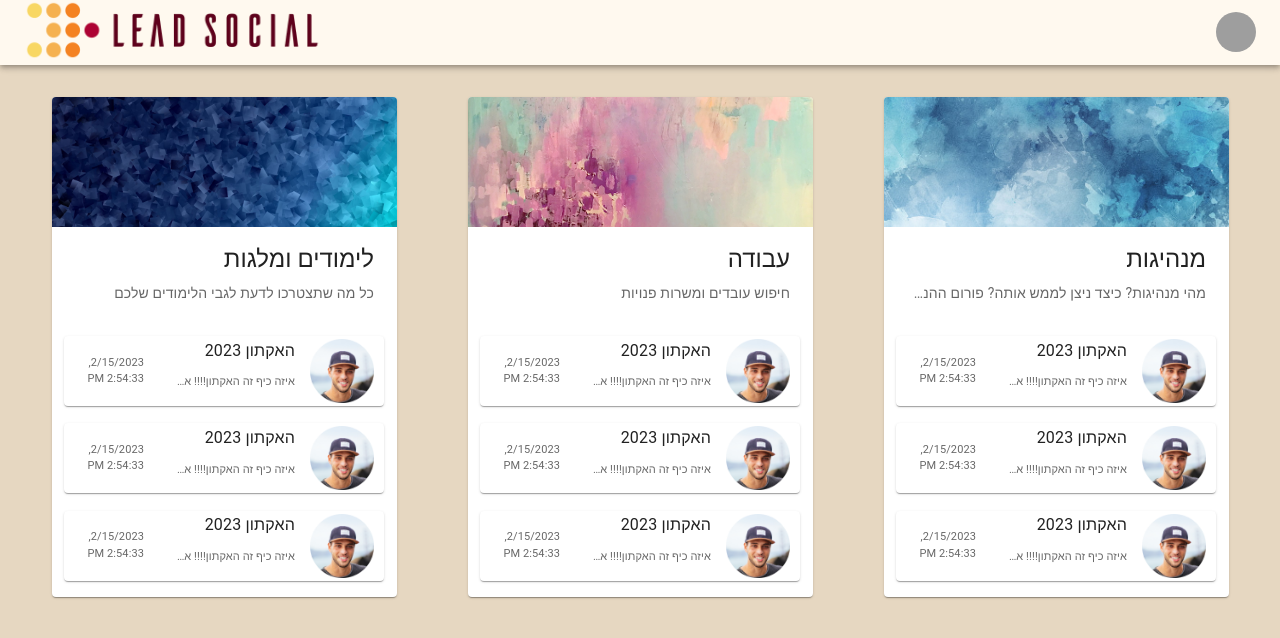
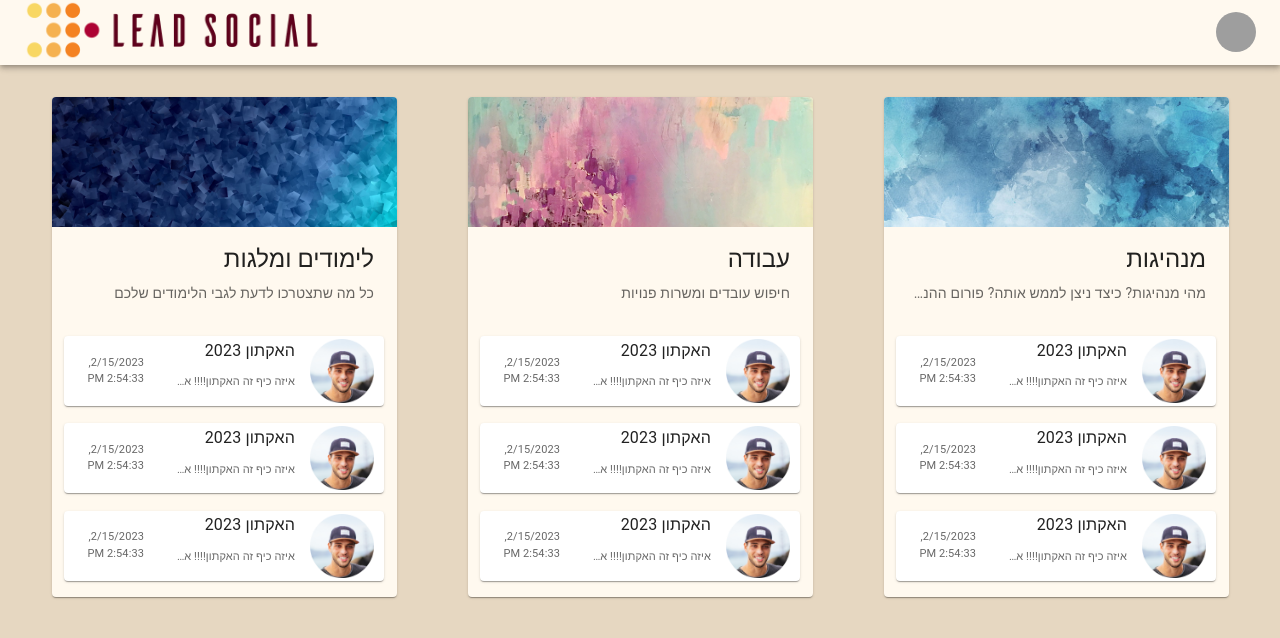
Before and after one commit to stavby/lead-forums-client, a React (Create React App) app: page / in a window 1280 px wide. Shown: the top 638 px of the page. Built offline with nearby package versions, Linux system fonts and the light colour scheme; grey boxes are pictures that could not be loaded.

Commit message:
Topic Card background color change - GOOD!

```diff
--- a/src/components/TopicCard.tsx
+++ b/src/components/TopicCard.tsx
@@ -19,6 +19,7 @@ const TopicCard = ({ image, topicName, topicDescription }: TopicCardProps) => (
       direction: 'rtl',
       display: 'flex',
       flexDirection: 'column',
+      background: '#FFF9EF',
     }}
   >
     <CardActionArea
```
